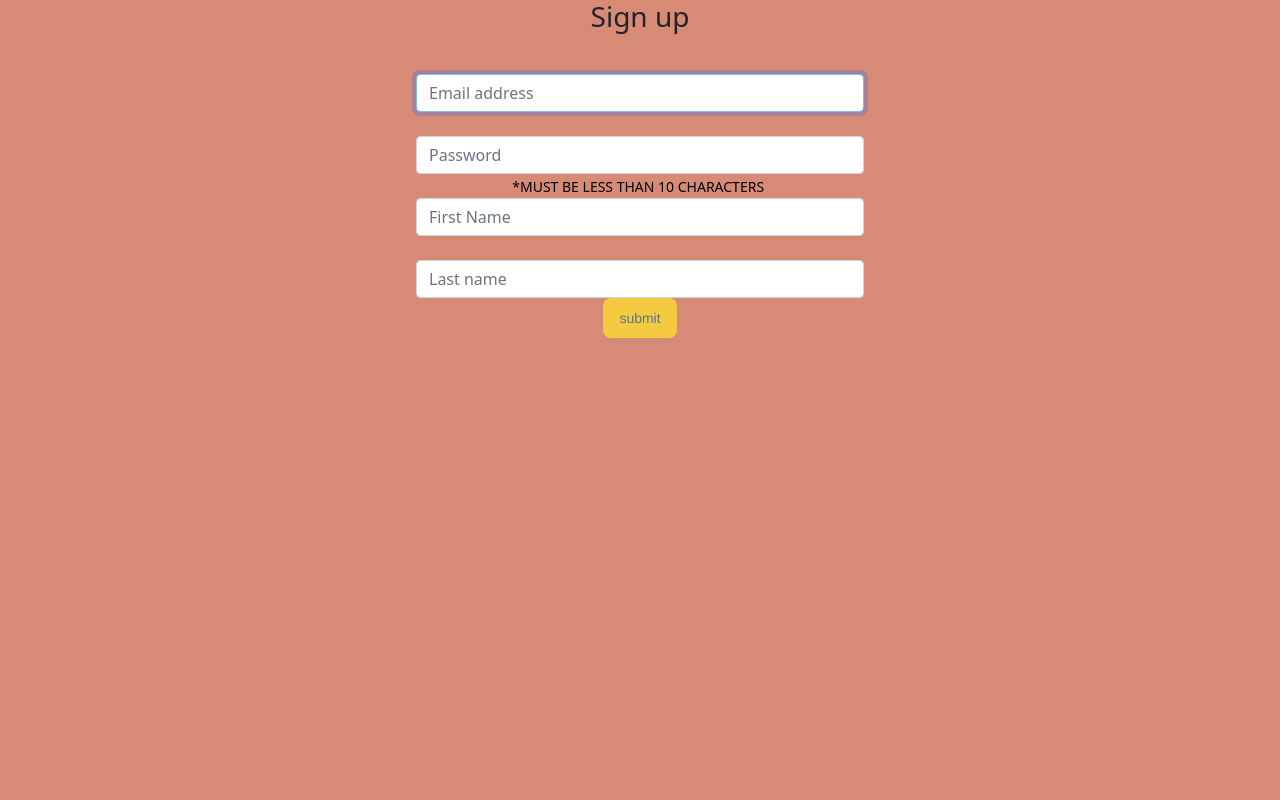
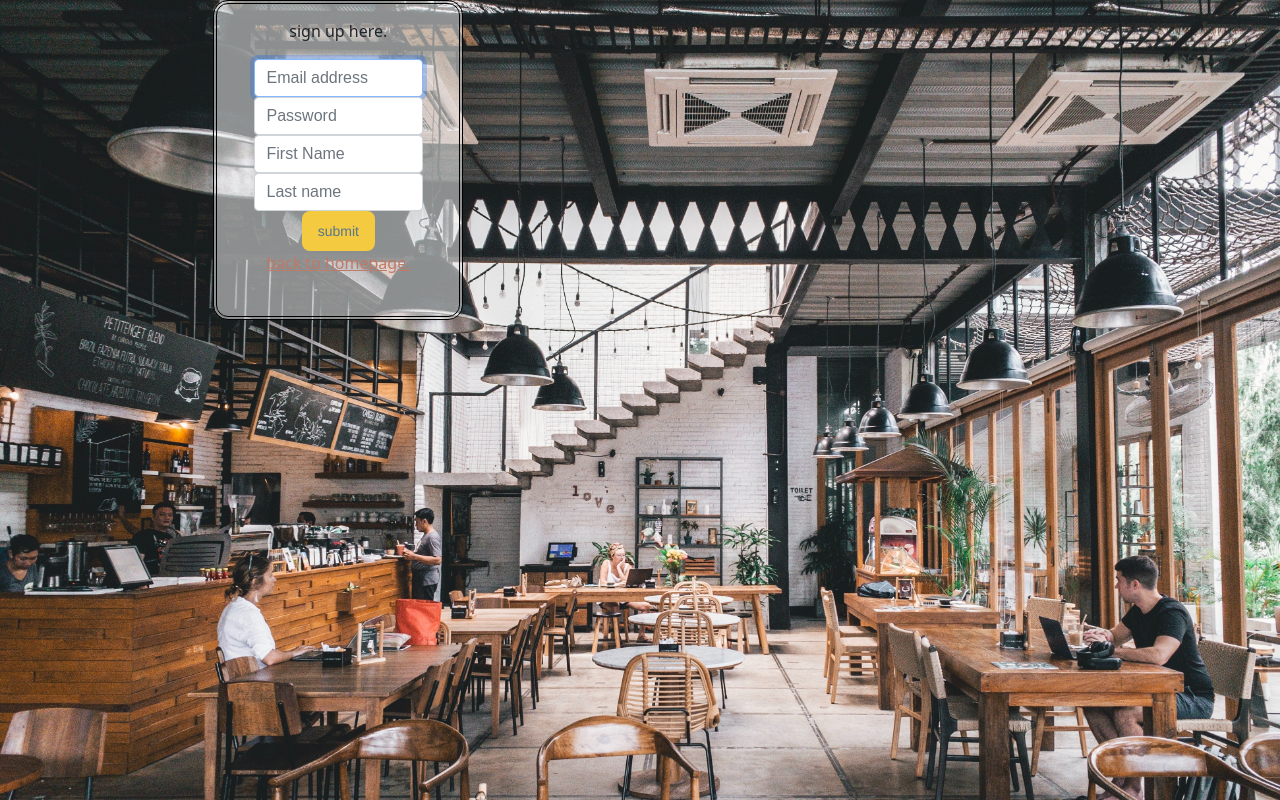
Before and after one commit to sarastevens123/hackbright_project, a Flask app: page /guest-signup in a window 1280 px wide. Run offline with Flask 2, Linux system fonts and the light colour scheme.

Commit message:
completed styling login and sign up forms

```diff
--- a/server.py
+++ b/server.py
@@ -116,6 +116,8 @@ def signup_new_restaurant():
         name = request.form.get('name')
         address = request.form.get('address')
         profile_image = request.form.get('profile-image')
+
+
 
         user = crud.create_restaurant(restaurant_name=name, restaurant_password=password, email=email, restaurant_address=address, profile_img=profile_image)
 
--- a/static/stylesheet.css
+++ b/static/stylesheet.css
@@ -5,10 +5,6 @@
   font-family: sans-serif;
   font-weight: bold;
   color: #D78A76;
-
-
-
-
 }
 
 
@@ -48,31 +44,43 @@
   width: 100vw;
   height: 100vh;
   background-image: url("restaurant-image.jpg");
-  background-size:auto;
+  background-size:cover;
+}
 
+#left-col-blurred {
+  width: 100vw;
+  height: 100vh;
+  background-image: url("restaurant-image.jpg");
+  background-size:cover;
+  filter: blur(5px);
 }
+
+
 
 #right-col {
   width: 100vw;
   height: 100vh;
   background-image: url("barstools-image.jpg");
   background-size: 50%;
+}
 
-
+#logo-background {
+  width: 100vw;
+  height: 100vh;
+  background-image: url("white_logo_color_background.jpg");
+  background-size:cover;
 
 }
 
 #login-page {
-  /* font-style: ; */
-  /* font-size: ; */
   width: 100vw;
   height: 100vh;
   background-image: url("plate.jpg");
   background-size: cover;
   font-family: sans-serif;
   color: #D78A76;
+}
 
-}
 .review-input {
   width: 50%;
   padding: 12px 20px;
@@ -98,3 +106,48 @@ textarea {
   background-color: #f8f8f8;
   resize: none;
 }
+
+a {
+  color:#bf7967;
+}
+
+h1 {
+  color:#f7f1ed
+}
+
+#logo-image {
+  width: 50px;
+  height:auto;
+}
+
+#logo-container {
+  text-align:center;
+}
+
+#login-forms{
+	border-style:double;
+	border-width: 4px;
+	background-color: rgba(255,255,255,.5);
+	border-color: black;
+	border-radius: 15px;
+	padding: 15px;
+	width: 250px;
+  height: 250px;
+}
+
+#signup-forms{
+	border-style:double;
+	border-width: 4px;
+	background-color: rgba(255,255,255,.5);
+	border-color: black;
+	border-radius: 15px;
+	padding: 15px;
+	width: 250px;
+  height: 320px;
+
+}
+
+input {
+  font-family: 'Anek Gujarati', sans-serif;
+  color: black;
+}
--- a/templates/base.html
+++ b/templates/base.html
@@ -11,6 +11,9 @@
     </head>
 
     <body>
+        <!-- <div id="logo-container">
+            <img src="/logo_transparent_background.png" alt="logo" id="logo=img">
+        </div> -->
         <script src="https://cdn.jsdelivr.net/npm/bootstrap@5.3.0-alpha1/dist/js/bootstrap.bundle.min.js" integrity="sha384-w76AqPfDkMBDXo30jS1Sgez6pr3x5MlQ1ZAGC+nuZB+EYdgRZgiwxhTBTkF7CXvN" crossorigin="anonymous"></script>
 
 
--- a/templates/guest-signup-form.html
+++ b/templates/guest-signup-form.html
@@ -1,52 +1,26 @@
 {% extends 'base.html' %}
 {% block content %}
 <body style="background-color:#D78A76;" class="text-center">
-<!-- <form action="/guest-signup" id="guest-signup-form" method="POST">
-
-    <p>Email:</p>
-    <input type="text" name="email" required>
-
-    <p>Password:</p>
-    <input type="text" name="password" required>
-
-    <p>First name:</p>
-    <input type="text" name="first-name" required>
-
-    <p>Last name:</p>
-    <input type="text" name="last-name" required>
-
-
-    <input type="submit" class="button-1" value="create account">
-    <!-- <button class="create-account-button">create account</button> -->
-
-
-
-<form action="/guest-signup" class="form-signin" id="guest-signup" method="POST">
-
-
-    <h1 class="h3 mb-3 font-weight-normal">Sign up</h1>
-
-    <label for="inputEmail" class="sr-only"></label>
-    <input style="max-width:35%; margin:auto;" name="email" type="text" id="inputEmail" class="form-control" placeholder="Email address" required autofocus>
-
-    <label for="inputPassword" class="sr-only"></label>
-    <input style="max-width:35%; margin:auto" name="password" type="text" id="inputPassword" class="form-control" placeholder="Password" required>
-    <span style="color:black;" passwordHelpInline" class="form-text">
-        *MUST BE LESS THAN 10 CHARACTERS
-      </span>
-    <label for="inputFirstName" class="sr-only"></label>
-    <input style="max-width:35%; margin:auto" name="first-name" type="text" id="inputFirstName" class="form-control" placeholder="First Name" required>
-
-    <label for="inputLastName" class="sr-only"></label>
-    <input style="max-width:35%; margin:auto" name="last-name" type="text" id="inputLastName" class="form-control" placeholder="Last name" required>
-
-
-    <div>
-        <input type="submit" class="button-1" value="submit">
+    <div id="left-col">
+        <div class="row">
+            <div class="col-md-12">
+                <div class="col-md-8" style="display: inline-block;">
+                    <form action="/guest-signup" class="form-signin" id="signup-forms" method="POST">
+                        <p>sign up here.</p>
+                        <input style="max-width:80%; margin:auto;" name="email" type="text" id="inputEmail" class="form-control" placeholder="Email address" required autofocus>
+                        <input style="max-width:80%; margin:auto" name="password" type="text" id="inputPassword" class="form-control" placeholder="Password" required>
+                        <input style="max-width:80%; margin:auto" name="first-name" type="text" id="inputFirstName" class="form-control" placeholder="First Name" required>
+                        <input style="max-width:80%; margin:auto" name="last-name" type="text" id="inputLastName" class="form-control" placeholder="Last name" required>
+                        <div>
+                            <input type="submit" class="button-1" value="submit">
+                        </div>
+                        <span>
+                            <a href="/">back to homepage.</a>
+                        </span>
+                    </form>
+                </div>
+            </div>
+        </div>
     </div>
-</form>
-
-
-
 </body>
 {% endblock %}
--- a/templates/login-route-page.html
+++ b/templates/login-route-page.html
@@ -2,19 +2,20 @@
 {% block content %}
 <body>
 <div id="left-col">
+    <img src="static/logo_transparent_background.png" style="width: 150px; height: 65px;">
 
     <div class="row justify-content-center">
 
         <div class="col-4 offset-2">
 
-                <button style="margin-top: 150px;" onclick="location.href='/guest-login';" class="button-1">Guest</button>
+                <button style="margin-top: 100px;" onclick="location.href='/guest-login';" class="button-1">Guest</button>
 
 </div>
 
 
         <div class="col-4">
 
-                <button style="margin-top: 150px;" onclick="location.href='/restaurant-login';" class="button-1">Restaurant</button>
+                <button style="margin-top: 100px;" onclick="location.href='/restaurant-login';" class="button-1">Restaurant</button>
 
         </div>
 
--- a/templates/restaurant-home.html
+++ b/templates/restaurant-home.html
@@ -2,6 +2,7 @@
 {% block content %}
 
 <body style="background-color: #d78a76;" class="text-center">
+
 
 <form action="/user-rating">
     <button class="button-1">Create new review</button>
@@ -9,7 +10,7 @@
 
 <p>reviews of you</p>
 {% for rating in restaurant_ratings %}
-<div class="card border-light mb-3" style="max-width: 18rem;">
+<div class="card border-dark mb-3" style="max-width: 18rem;">
     <div class="card-header"><a href="/user-rating?user_id={{ rating.user_id}}">{{ rating.user.fname  }} {{ rating.user.lname  }}</a></div>
     <div class="card-body">
       <h5 class="card-title">{{ rating.rating_score }}</h5>
```
Also changed, not shown: templates/guest-login.html (+23 -18 lines), templates/logged-out.html (+8 -3 lines), templates/restaurant-login.html (+25 -31 lines), templates/restaurant-rating-form.html (+13 -2 lines), templates/restaurant-signup.html (+20 -27 lines), templates/user-rating-form.html (+14 -2 lines), static/img/logo_transparent_background.png (added), static/logo_transparent_background.png (added), static/white_logo_color_background.jpg (added).
